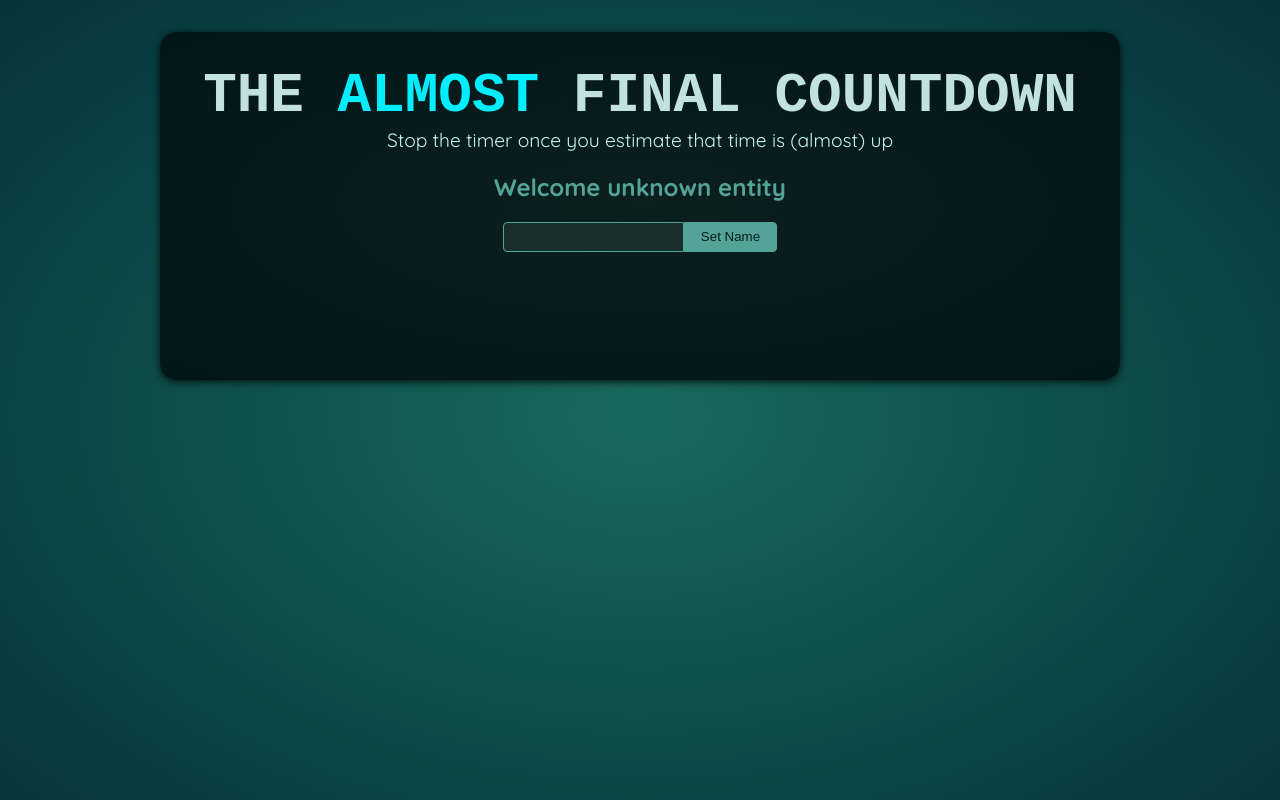
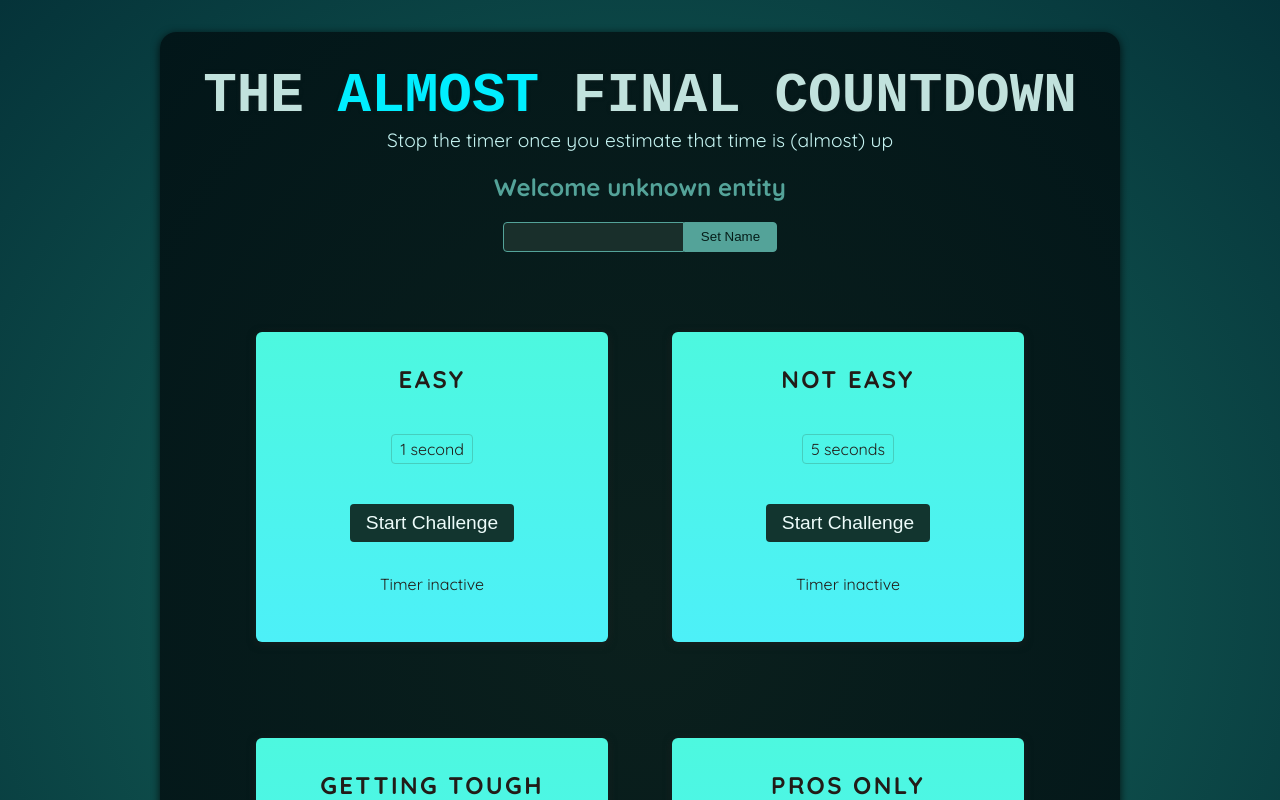
Before and after one commit to LucaCavatassi/react-refs-portals, a React (Vite) app: page / in a window 1280 px wide. Shown: the top 800 px of the page. Built offline with nearby package versions, Linux system fonts and the light colour scheme; a web font is replaced by a local one.

Commit message:
feat: timer component with ref to handle timer

```diff
--- a/src/App.jsx
+++ b/src/App.jsx
@@ -1,10 +1,16 @@
 import Player from './components/Player.jsx';
+import TimerChallenge from './components/TimerChallenge.jsx';
 
 function App() {
   return (
     <>
       <Player />
-      <div id="challenges"></div>
+      <div id="challenges">
+        <TimerChallenge title="Easy" targetTime={1}/>
+        <TimerChallenge title="Not easy" targetTime={5}/>
+        <TimerChallenge title="Getting tough" targetTime={10}/>
+        <TimerChallenge title="Pros only" targetTime={15}/>
+      </div>
     </>
   );
 }
--- /dev/null
+++ b/src/components/TimerChallenge.jsx
@@ -0,0 +1,38 @@
+import { useRef, useState } from "react"
+
+export default function TimerChallenge({title, targetTime}) {
+    const [timerStarted, setTimerStarted] = useState(false)
+    const [timerExpired, setTimerExpired] = useState(false)
+
+    const timer = useRef();
+
+    function handleStart () {
+        timer.current = setTimeout(()=> {
+            setTimerExpired(true);
+        }, targetTime * 1000)
+
+        setTimerStarted(true);
+    }
+
+    function handleStop () {
+        clearTimeout(timer.current  )
+    }
+
+    return (
+        <section className="challenge">
+            <h2>{title}</h2>
+            {timerExpired ? <p>You lost</p> : <p></p>}
+            <p className="challenge-time">
+                {targetTime} second{targetTime > 1 ? "s" : ""}
+            </p>
+            <p>
+                <button onClick={timerStarted ? handleStop : handleStart}>
+                    {timerStarted ? "Stop" : "Start"} Challenge
+                </button>
+            </p>
+            <p className={timerStarted ? "active" : undefined}>
+                {timerStarted ? "Time is running..." : "Timer inactive"}
+            </p>
+        </section>
+    )
+}
```
